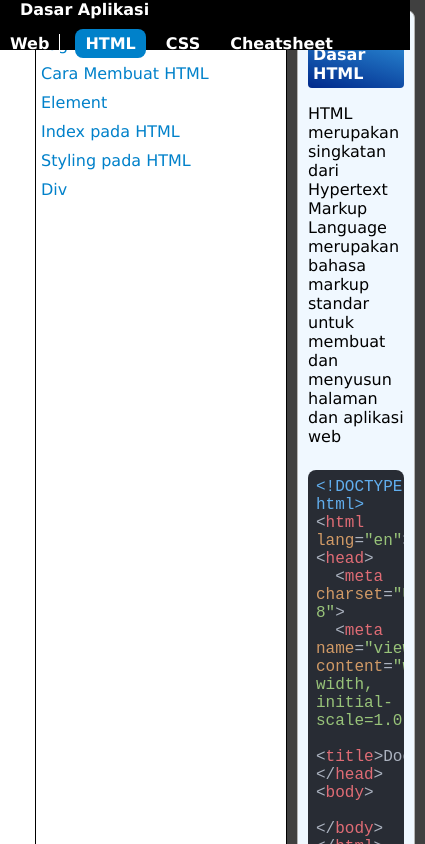
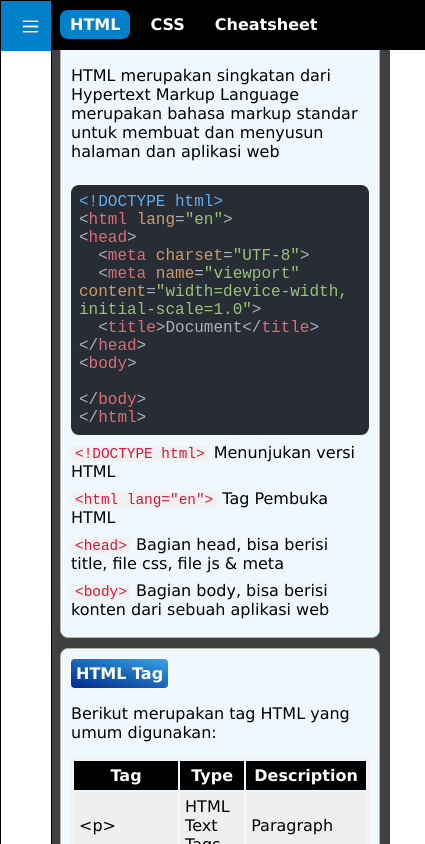
Before and after one commit to finzero/dasar-pemograman-web, a React (Vite) app: page /html in a window 390 px wide. Shown: the top 844 px of the page, 425 px wide, since content can reach past the window. Built offline with nearby package versions, Linux system fonts and the light colour scheme.

Commit message:
fix: responsive on mobile

```diff
--- a/src/App.css
+++ b/src/App.css
@@ -6,10 +6,6 @@
   box-shadow: rgba(0, 0, 0, 0.05) 0rem 1.25rem 1.6875rem 0rem;
   background: linear-gradient(195deg, rgb(66, 66, 74), rgb(25, 25, 25));
   position: fixed;
-}
-
-.flex-sm-col {
-  flex-direction: column;
 }
 
 .sidebar-container.expand .toggler-menu {
@@ -67,7 +63,7 @@
   min-height: calc(100vh - 50px);
   font-size: 16px;
   width: 100%;
-  margin-left: 35px;
+  margin-left: 50px;
 }
 
 .flex {
@@ -153,7 +149,7 @@ pre {
 }
 
 .table tbody tr:hover {
-  background: #c6e6ff!important;
+  background: #c6e6ff !important;
 }
 
 .title {
@@ -206,27 +202,9 @@ pre {
   padding-top: 1em;
 }
 
-@media screen and (min-width: 425px) {
-  .sidebar-container {
-    position: relative;
-    width: 250px;
-  }
-
-  .sidebar-container .sidebar-title {
-    display: block;
-  }
-
-  .sidebar-content {
-    display: block;
-  }
-
-  .content-container {
-    margin-left: 0px;
-    margin-top: 50px;
-  }
-
+@media screen and (max-width: 425px) {
   .flex-sm-col {
-    flex-direction: row;
+    flex-direction: column;
   }
 }
 
@@ -262,10 +240,64 @@ pre {
 
 .sidebar-anchor {
   border: 1px solid;
-  min-width: 250px;
+  width: 50px;
+  position: fixed;
+  height: 100vh;
+  background: white;
+  left: 0;
+  top: 0;
+  z-index: 2;
+  transition: width .5s;
+}
+
+.sidebar-anchor.show{
+  width: 250px;
+}
+
+.sidebar-anchor.show a {
+  visibility: visible;
 }
 
 .sidebar-anchor a {
-  margin: 5px;
+  visibility: hidden;
+  border-bottom: 1px solid #0081ca;
+  padding: 5px;
   color: #0081ca;
 }
+
+.sidebar-anchor-toggler {
+  height: 50px;
+  background: #0081ca;
+  align-items: center;
+  display: flex;
+  justify-content: end;
+  padding: 0 10px;
+  cursor: pointer;
+}
+
+.sidebar-anchor a:hover {
+  background: #037ddb;
+  color: white;
+  padding-left: 20px;
+}
+
+.anchor-items {
+  display: none;
+  position: fixed;
+  flex-direction: column;
+  width: 250px;
+}
+
+.anchor-items.show {
+  display: flex;
+}
+
+.rotate-180 {
+  transform: rotate(180deg);
+}
+
+@media screen and (max-width: 425px) {
+  img {
+    max-width: 100%;
+  }
+}
--- a/src/assets/css/navbar.css
+++ b/src/assets/css/navbar.css
@@ -1,10 +1,9 @@
 .top-navbar {
   position: fixed;
   width: 100vw;
-  height: 50px;
   background: black;
   z-index: 2;
-  padding: 0px 10px;
+  padding: 0 10px 0px 55px;
 }
 
 .top-navbar-item {
@@ -20,7 +19,8 @@
   font-weight: bold;
   color: white;
   border-right: 1px solid #fff;
-  padding: 0 10px;
+  margin-top: 10px;
+  padding-right: 10px;
   margin-right: 10px;
 }
 
--- /dev/null
+++ b/src/components/AnchorNav.jsx
@@ -0,0 +1,42 @@
+import React, { useRef } from 'react';
+import arrow from '../assets/menu-icon.png';
+
+const AnchorNav = (props) => {
+  const sidebarAnchor = useRef();
+  const anchorItems = useRef();
+
+  function toggleSidebar() {
+    sidebarAnchor.current.classList.toggle('show');
+    if (anchorItems.current.classList.contains('show')) {
+      anchorItems.current.classList.remove('show');
+    } else {
+      setTimeout(() => {
+        anchorItems.current.classList.add('show');
+      }, 500);
+    }
+  }
+
+  return (
+    <div ref={sidebarAnchor} className="sidebar-anchor">
+      <div
+        role="button"
+        className="sidebar-anchor-toggler"
+        onClick={toggleSidebar}
+      >
+        <img src={arrow} alt="" className="rotate-180" />
+      </div>
+      <div ref={anchorItems} className="anchor-items">
+        {props.anchors.map((anchor) => (
+          <a
+            onClick={toggleSidebar}
+            key={anchor.target}
+            href={'#' + anchor.target}
+            dangerouslySetInnerHTML={{ __html: `${anchor.title}` }}
+          ></a>
+        ))}
+      </div>
+    </div>
+  );
+};
+
+export default AnchorNav;
--- a/src/components/layout/DefaultLayout.jsx
+++ b/src/components/layout/DefaultLayout.jsx
@@ -1,15 +1,12 @@
 import React from 'react';
-import Sidebar from './Sidebar';
 import { Outlet } from 'react-router-dom';
 import TopNavBar from './TopNavBar';
+import AnchorNav from '../AnchorNav';
 
 const DefaultLayout = () => {
   return (
     <div className="flex">
       <TopNavBar />
-      {/* <div>
-        <Sidebar />
-      </div> */}
       <div className="content-container">
         <Outlet />
       </div>
--- a/src/components/layout/TopNavBar.jsx
+++ b/src/components/layout/TopNavBar.jsx
@@ -40,7 +40,6 @@ const TopNavBar = () => {
 
   return (
     <div className="top-navbar">
-      <span className="top-navbar-title">Dasar Aplikasi Web</span>
       {menu.map((item, idx) => (
         <Link
           to={item.link}
--- /dev/null
+++ b/src/hooks/useAnchors.jsx
@@ -0,0 +1,21 @@
+import { useEffect, useState } from 'react';
+
+const useAnchors = () => {
+  const [anchors, setAnchors] = useState([]);
+  const [sections, setSections] = useState([]);
+
+  useEffect(() => {
+    if (sections.length) {
+      const _anchors = [];
+      sections.forEach((section) => {
+        const title = section.querySelector('.title').innerHTML;
+        _anchors.push({ target: section.id, title });
+      });
+      setAnchors(_anchors);
+    }
+  }, [sections]);
+
+  return [anchors, setSections];
+};
+
+export default useAnchors;
--- a/src/pages/Css.jsx
+++ b/src/pages/Css.jsx
@@ -1,4 +1,4 @@
-import React from 'react';
+import React, { useEffect } from 'react';
 import '../assets/css/ig.css';
 import { CSSPengenalan } from '../components/css/CSSPengenalan';
 import CSSLoad from '../components/css/CSSLoad';
@@ -6,26 +6,20 @@ import CSSSelector from '../components/css/CSSSelector';
 import CSSAnimation from '../components/css/CSSAnimation';
 import CSSMediaQuery from '../components/css/CSSMediaQuery';
 import CSSUnit from '../components/css/CSSUnit';
+import useAnchors from '../hooks/useAnchors';
+import AnchorNav from '../components/AnchorNav';
 
 const Css = () => {
+  const [anchors, setSections] = useAnchors();
+
+  useEffect(() => {
+    const sections = document.querySelectorAll('section');
+    setSections(sections);
+  }, []);
+
   return (
     <div className="flex">
-      <div className="sidebar-anchor">
-        <div
-          style={{
-            position: 'fixed',
-            display: 'flex',
-            flexDirection: 'column',
-          }}
-        >
-          <a href="#css-pengenalan">Pengenalan CSS</a>
-          <a href="#css-load">Cara Load CSS</a>
-          <a href="#css-selector">Selector CSS</a>
-          <a href="#css-animasi">Animasi dengan CSS</a>
-          <a href="#css-media-query">CSS Media Query</a>
-          <a href="#css-unit">Unit Pada CSS</a>
-        </div>
-      </div>
+      <AnchorNav anchors={anchors} />
       <div className="card-content">
         <CSSPengenalan />
         <CSSLoad />
--- a/src/pages/Html.jsx
+++ b/src/pages/Html.jsx
@@ -1,31 +1,24 @@
-import React from 'react';
+import React, { useEffect } from 'react';
 
 import folderHtml from '../assets/folder-html.png';
 import element from '../assets/element.png';
 import igDobah from '../assets/layout-post-ig.png';
 import HighlightSyntax from '../components/HighlightSyntax';
 import Section from '../components/Section';
+import AnchorNav from '../components/AnchorNav';
+import useAnchors from '../hooks/useAnchors';
 
 const Html = () => {
+  const [anchors, setSections] = useAnchors();
+
+  useEffect(() => {
+    const sections = document.querySelectorAll('section');
+    setSections(sections);
+  }, []);
+
   return (
     <div className="flex">
-      <div className="sidebar-anchor">
-        <div
-          style={{
-            position: 'fixed',
-            display: 'flex',
-            flexDirection: 'column',
-          }}
-        >
-          <a href="#struktur-html">Struktur Dasar HTML</a>
-          <a href="#tag-html">Tag Pada HTML</a>
-          <a href="#cara-buat-html">Cara Membuat HTML</a>
-          <a href="#element">Element</a>
-          <a href="#index-html">Index pada HTML</a>
-          <a href="#styling-html">Styling pada HTML</a>
-          <a href="#div">Div</a>
-        </div>
-      </div>
+      <AnchorNav anchors={anchors} />
       <div className="card-content">
         <Section id="struktur-html" title="Struktur Dasar HTML">
           <div>
```
Also changed, not shown: src/assets/arrow-circle.jpg (added).
